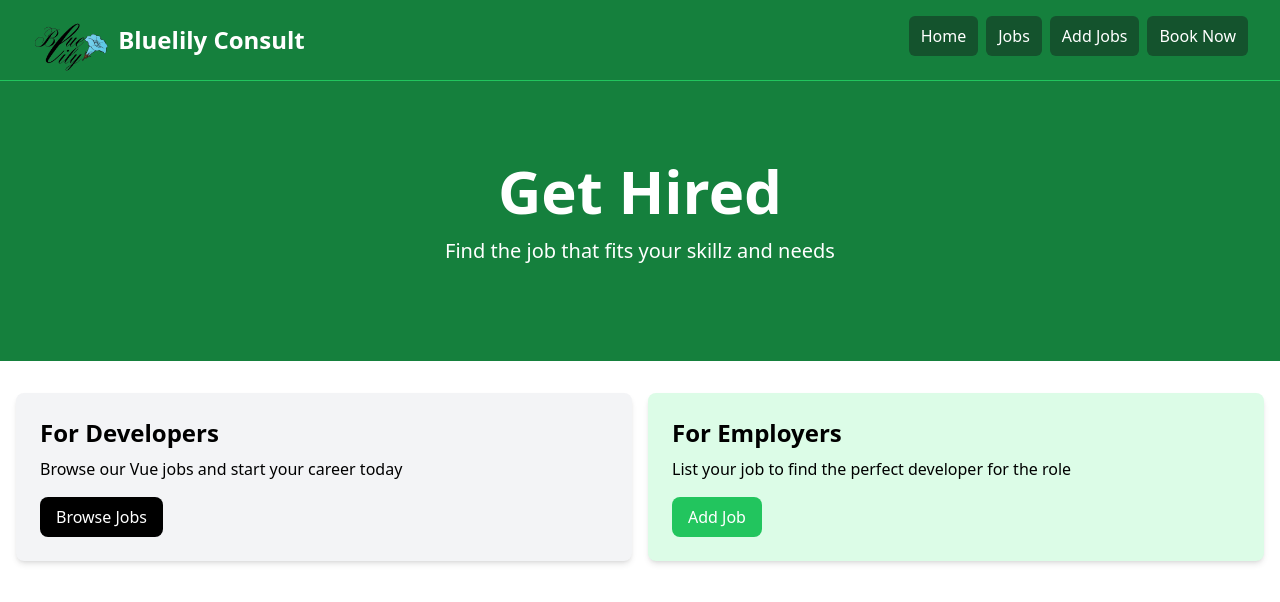
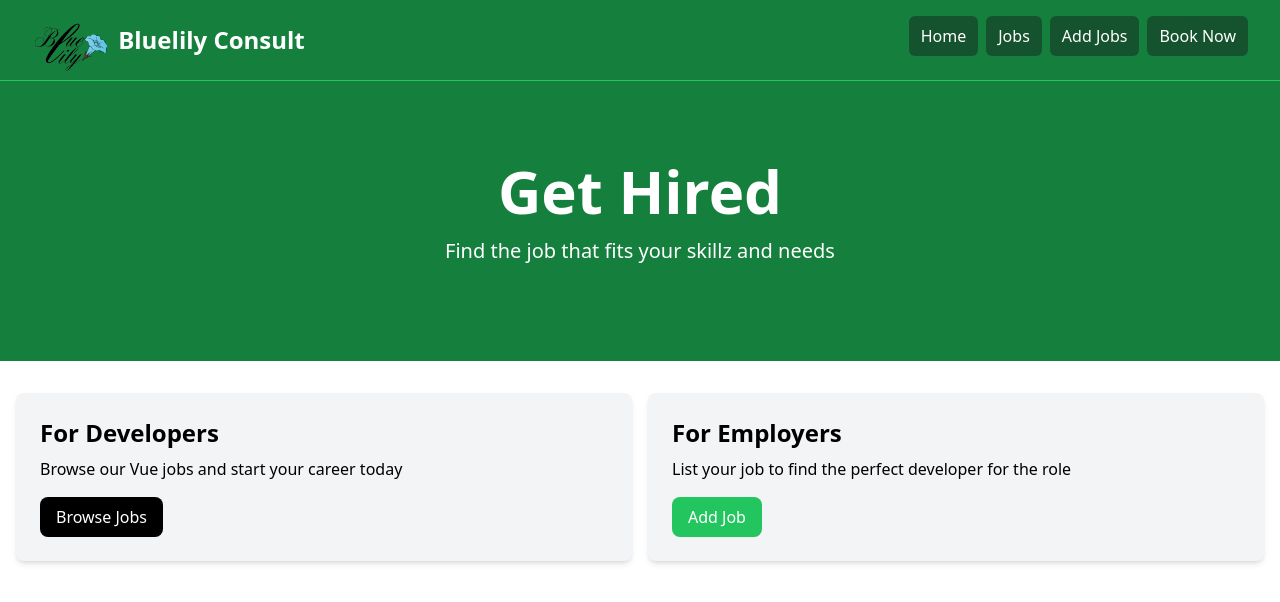
Before and after one commit to Mogle7Arkad/get-hired, a Vue app: page / in a window 1280 px wide. Shown: the top 602 px of the page. Built offline with nearby package versions, Linux system fonts and the light colour scheme.

Commit message:
create card and used in the home card

```diff
--- a/src/components/Card.vue
+++ b/src/components/Card.vue
@@ -1,5 +1,7 @@
 <script setup></script>
 
 <template>
-
+  <div class="bg-gray-100 p-6 rounded-lg shadow-md">
+    <slot></slot>
+  </div>
 </template>
--- a/src/components/HomeCards.vue
+++ b/src/components/HomeCards.vue
@@ -1,11 +1,11 @@
 <script setup>
-import Card from './Card.vue';
+import Card from "./Card.vue";
 </script>
 <template>
   <section>
     <div class="container-xl lg:container m-auto">
       <div class="grid grid-cols-1 md:grid-cols-2 gap-4 p-4 rounded-lg">
-        <div class="bg-gray-100 p-6 rounded-lg shadow-md">
+        <Card>
           <h2 class="text-2xl font-bold">For Developers</h2>
           <p class="mt-2 mb-4">
             Browse our Vue jobs and start your career today
@@ -16,8 +16,8 @@ import Card from './Card.vue';
           >
             Browse Jobs
           </a>
-        </div>
-        <div class="bg-green-100 p-6 rounded-lg shadow-md">
+        </Card>
+        <Card>
           <h2 class="text-2xl font-bold">For Employers</h2>
           <p class="mt-2 mb-4">
             List your job to find the perfect developer for the role
@@ -28,7 +28,7 @@ import Card from './Card.vue';
           >
             Add Job
           </a>
-        </div>
+        </Card>
       </div>
     </div>
   </section>
```
